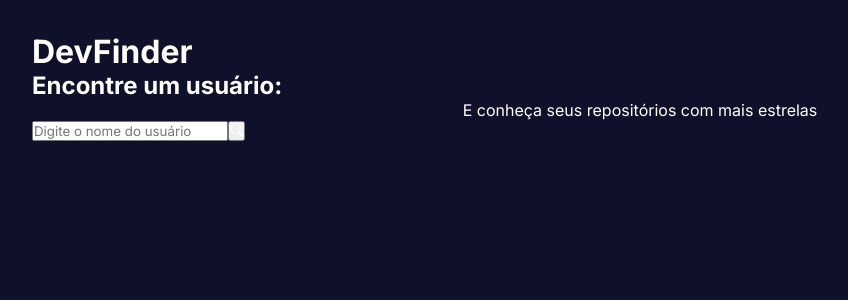
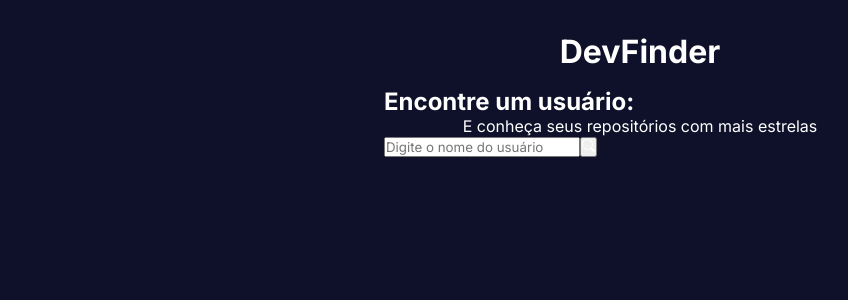
Before and after one commit to gabriela-albuquerque/DevFinder, a React (Vite) app: page / in a window 1280 px wide. Shown: the top 300 px of the page, without its empty margins (0-848 px from the left). Built offline with nearby package versions, Linux system fonts and the light colour scheme.

Commit message:
style(App.tsx): cria e implementa módulo de estilização

```diff
--- /dev/null
+++ b/src/App.module.css
@@ -0,0 +1,9 @@
+.app {
+  max-width: 32rem;
+  margin: 0 auto;
+}
+
+.app h1 {
+  text-align: center;
+  margin-bottom: 1rem;
+}
--- a/src/App.tsx
+++ b/src/App.tsx
@@ -1,8 +1,10 @@
 import { Outlet } from "react-router-dom";
+
+import classes from "./App.module.css";
 
 function App() {
   return (
-    <div className="App">
+    <div className={classes.app}>
       <h1>DevFinder</h1>
       <Outlet />
     </div>
```
